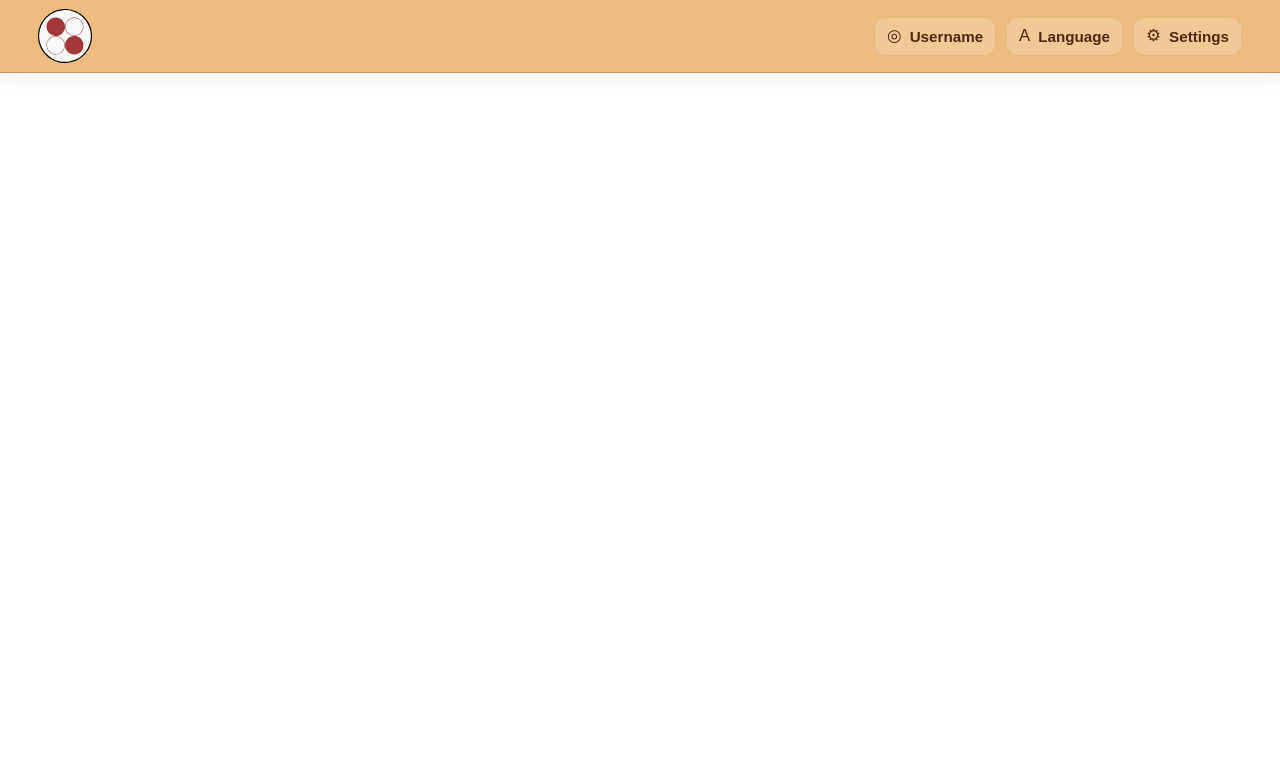
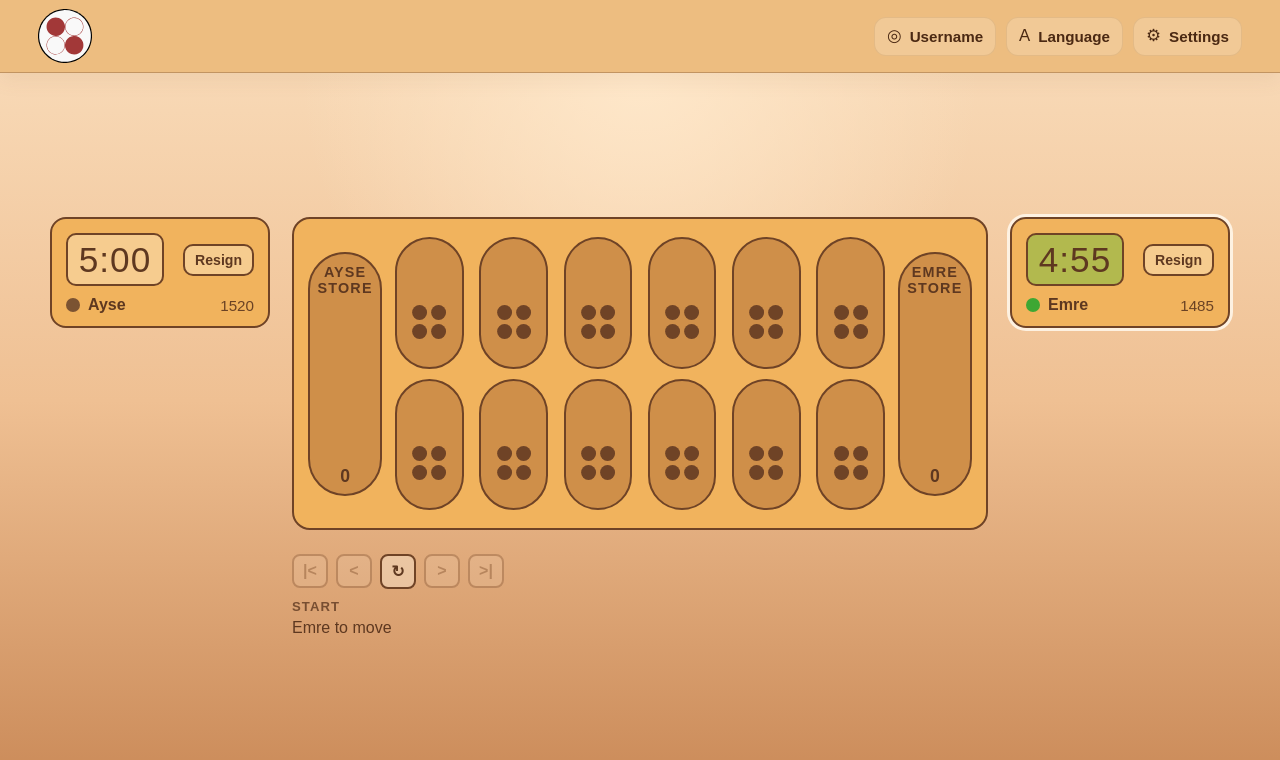
Before and after one commit to Teamuchin/online-mangala-website, a React (Vite) app: page /game/bot in a window 1280 px wide. Shown: the top 760 px of the page. Built offline with nearby package versions, Linux system fonts and the light colour scheme; a web font is replaced by a local one.

Commit message:
Implement bot gameplay mode and session persistence

```diff
--- a/src/App.jsx
+++ b/src/App.jsx
@@ -18,6 +18,7 @@ function App() {
         <Route path="/login" element={<Login />} />
         <Route path="/register" element={<Register />} />
         <Route path="/game/local" element={<MangalaGame />} />
+        <Route path="/game/bot" element={<MangalaGame />} />
         <Route path="/account" element={<AccountSettings />} />
         <Route path="/banner" element={<Banner />} />
         <Route path="/learn" element={<LearnTrainPage />} />
--- a/src/components/mangala/Board.jsx
+++ b/src/components/mangala/Board.jsx
@@ -13,6 +13,7 @@ export default function Board({
   showVisualStones,
   lastMove,
   disableInteraction = false,
+  interactiveSide = null,
   onPitClick,
 }) {
   const topRow = [...PLAYER_CONFIG.top.pitIndexes].reverse()
@@ -47,6 +48,7 @@ export default function Board({
               currentPlayer,
               gameStatus,
               side: 'top',
+              interactiveSide,
             })}
             isSelected={selectedPit === index}
             onClick={() => onPitClick(index)}
@@ -70,6 +72,7 @@ export default function Board({
               currentPlayer,
               gameStatus,
               side: 'bottom',
+              interactiveSide,
             })}
             isSelected={selectedPit === index}
             onClick={() => onPitClick(index)}
--- a/src/components/mangala/MangalaGame.module.css
+++ b/src/components/mangala/MangalaGame.module.css
@@ -205,7 +205,7 @@
 
 .pit:disabled {
   cursor: not-allowed;
-  opacity: 0.55;
+  opacity: 1;
 }
 
 .selectedPit {
--- a/src/components/mangala/boardState.js
+++ b/src/components/mangala/boardState.js
@@ -29,10 +29,12 @@ export function isPitDisabled({
   currentPlayer,
   gameStatus,
   side,
+  interactiveSide = null,
 }) {
   return (
     disableInteraction ||
     gameStatus === 'finished' ||
+    (interactiveSide !== null && side !== interactiveSide) ||
     currentPlayer !== side ||
     board[index] === 0
   )
--- /dev/null
+++ b/src/components/mangala/gamePersistence.js
@@ -0,0 +1,55 @@
+export const ACTIVE_MATCH_STORAGE_KEY = 'mangala.activeMatch'
+const STORAGE_VERSION = 1
+
+export function buildPersistedMatchSession({
+  game,
+  showVisualStones,
+  animateMoves,
+  reviewIndex,
+  matchMode,
+  matchToken,
+  botSettings,
+}) {
+  return {
+    version: STORAGE_VERSION,
+    game,
+    showVisualStones,
+    animateMoves,
+    reviewIndex,
+    matchMode,
+    matchToken,
+    botSettings,
+  }
+}
+
+function isValidStoredSession(session) {
+  return Boolean(
+    session &&
+      session.version === STORAGE_VERSION &&
+      session.game &&
+      Array.isArray(session.game.board) &&
+      session.game.players &&
+      session.game.matchRecord &&
+      Array.isArray(session.game.matchRecord.positions) &&
+      Array.isArray(session.game.matchRecord.moves) &&
+      typeof session.showVisualStones === 'boolean' &&
+      typeof session.animateMoves === 'boolean' &&
+      (session.matchMode === null ||
+        session.matchMode === undefined ||
+        typeof session.matchMode === 'string'),
+  )
+}
+
+export function readPersistedMatchSession(serializedSession) {
+  if (!serializedSession) {
+    return null
+  }
+
+  try {
+    const parsedSession = JSON.parse(serializedSession)
+
+    return isValidStoredSession(parsedSession) ? parsedSession : null
+  } catch {
+    return null
+  }
+}
--- a/src/components/mangala/useMangalaGame.js
+++ b/src/components/mangala/useMangalaGame.js
@@ -8,6 +8,11 @@ import {
 } from './gameLogic'
 import { chooseBotMove } from './botLogic.js'
 import { MOVE_ANIMATION_DELAY_MS } from './constants'
+import {
+  ACTIVE_MATCH_STORAGE_KEY,
+  buildPersistedMatchSession,
+  readPersistedMatchSession,
+} from './gamePersistence.js'
 import {
   buildAnimatedLastMove,
 } from './movePresentation'
@@ -58,13 +63,61 @@ function scheduleAnimatedMove({
 }
 
 export function useMangalaGame(initialConfig) {
-  const [game, setGame] = useState(() => createInitialState(initialConfig))
-  const [showVisualStones, setShowVisualStones] = useState(true)
-  const [animateMoves, setAnimateMoves] = useState(false)
-  const [reviewIndex, setReviewIndex] = useState(null)
+  const restoredSession =
+    typeof window === 'undefined'
+      ? null
+      : readPersistedMatchSession(
+          window.localStorage.getItem(ACTIVE_MATCH_STORAGE_KEY),
+        )
+  const shouldRestorePersistedSession = Boolean(
+    restoredSession &&
+      (
+        !initialConfig?.matchMode ||
+        restoredSession.matchMode === initialConfig.matchMode
+      ) &&
+      (
+        !initialConfig?.matchToken ||
+        restoredSession.matchToken === initialConfig.matchToken
+      ),
+  )
+  const activeMatchMode =
+    shouldRestorePersistedSession
+      ? restoredSession?.matchMode ?? initialConfig?.matchMode ?? null
+      : initialConfig?.matchMode ?? null
+  const activeMatchToken =
+    shouldRestorePersistedSession
+      ? restoredSession?.matchToken ?? initialConfig?.matchToken ?? null
+      : initialConfig?.matchToken ?? null
+  const [game, setGame] = useState(
+    () =>
+      shouldRestorePersistedSession
+        ? restoredSession.game
+        : createInitialState(initialConfig),
+  )
+  const [showVisualStones, setShowVisualStones] = useState(
+    () =>
+      shouldRestorePersistedSession
+        ? restoredSession.showVisualStones
+        : true,
+  )
+  const [animateMoves, setAnimateMoves] = useState(
+    () =>
+      shouldRestorePersistedSession
+        ? restoredSession.animateMoves
+        : false,
+  )
+  const [reviewIndex, setReviewIndex] = useState(
+    () =>
+      shouldRestorePersistedSession
+        ? restoredSession.reviewIndex
+        : null,
+  )
   const animationTimeoutsRef = useRef([])
   const botTurnTimeoutRef = useRef(null)
-  const botSettings = initialConfig?.botSettings ?? null
+  const botSettings =
+    shouldRestorePersistedSession
+      ? restoredSession?.botSettings ?? initialConfig?.botSettings ?? null
+      : initialConfig?.botSettings ?? null
   const latestPositionIndex = game.matchRecord.positions.length - 1
   const activePositionIndex = reviewIndex ?? latestPositionIndex
   const activePosition = game.matchRecord.positions[activePositionIndex]
@@ -125,6 +178,32 @@ export function useMangalaGame(initialConfig) {
     [],
   )
 
+  useEffect(() => {
+    if (typeof window === 'undefined') {
+      return
+    }
+
+    const session = buildPersistedMatchSession({
+      game,
+      showVisualStones,
+      animateMoves,
+      reviewIndex,
+      matchMode: activeMatchMode,
+      matchToken: activeMatchToken,
+      botSettings,
+    })
+
+    window.localStorage.setItem(ACTIVE_MATCH_STORAGE_KEY, JSON.stringify(session))
+  }, [
+    activeMatchMode,
+    activeMatchToken,
+    animateMoves,
+    botSettings,
+    game,
+    reviewIndex,
+    showVisualStones,
+  ])
+
   const handleReset = () => {
     clearAnimationTimeouts()
     clearBotTurnTimeout()
@@ -142,7 +221,12 @@ export function useMangalaGame(initialConfig) {
 
   const handlePitClick = (pitIndex) => {
     setGame((currentGame) => {
-      if (reviewIndex !== null || currentGame.moveInProgress || currentGame.gameStatus !== 'playing') {
+      if (
+        reviewIndex !== null ||
+        currentGame.moveInProgress ||
+        currentGame.gameStatus !== 'playing' ||
+        (botSettings && currentGame.currentPlayer === 'top')
+      ) {
         return currentGame
       }
 
--- a/src/pages/Home.jsx
+++ b/src/pages/Home.jsx
@@ -22,6 +22,7 @@ export default function Home() {
   const closeBotSetup = () => setIsBotSetupOpen(false)
 
   const handleStartBotMatch = () => {
+    const matchToken = Date.now()
     const startingPlayer =
       botFirstMove === 'random'
         ? Math.random() < 0.5
@@ -31,17 +32,28 @@ export default function Home() {
           ? 'top'
           : 'bottom'
 
-    navigate('/game/local', {
+    navigate('/game/bot', {
       state: {
         botSettings: {
           difficulty: Number(botDifficulty),
           firstMove: botFirstMove,
         },
         matchMode: 'computer',
+        matchToken,
         startingPlayer,
       },
     })
     closeBotSetup()
+  }
+
+  const handleStartLocalMatch = () => {
+    const matchToken = Date.now()
+    navigate('/game/local', {
+      state: {
+        matchMode: 'local',
+        matchToken,
+      },
+    })
   }
 
   if (!isAuthenticated) {
@@ -90,6 +102,15 @@ export default function Home() {
                 >
                   {action.label}
                 </button>
+              ) : action.label === 'Local Match' ? (
+                <button
+                  key={action.label}
+                  type="button"
+                  className={styles[action.className]}
+                  onClick={handleStartLocalMatch}
+                >
+                  {action.label}
+                </button>
               ) : (
                 <Link key={action.label} to={action.to} className={styles[action.className]}>
                   {action.label}
--- a/src/pages/MangalaGame.jsx
+++ b/src/pages/MangalaGame.jsx
@@ -12,9 +12,18 @@ import styles from '../components/mangala/MangalaGame.module.css'
 export default function MangalaGame() {
   const location = useLocation()
   const { setSettingsContent } = useGlobalHeader()
-  const botSettings = location.state?.botSettings ?? null
-  const initialConfig = botSettings
-    ? {
+  const matchMode =
+    location.pathname === '/game/bot'
+      ? 'computer'
+      : 'local'
+  const botSettings = matchMode === 'computer' ? location.state?.botSettings ?? null : null
+  const initialConfig =
+    matchMode === 'local'
+      ? { matchMode: 'local' }
+      : botSettings
+        ? {
+            matchMode: 'computer',
+            matchToken: location.state?.matchToken ?? null,
         botSettings,
         initialCurrentPlayer: location.state?.startingPlayer ?? 'bottom',
         initialPlayers: {
@@ -27,8 +36,10 @@ export default function MangalaGame() {
             isBot: true,
           },
         },
-      }
-    : undefined
+          }
+        : {
+            matchMode: 'computer',
+          }
   const {
     game,
     displayedGame,
@@ -111,6 +122,7 @@ export default function MangalaGame() {
               showVisualStones={showVisualStones}
               lastMove={displayedGame.lastMove}
               disableInteraction={isReviewing}
+              interactiveSide={botSettings ? 'bottom' : null}
               onPitClick={handlePitClick}
             />
             <ReplayControls
```
Also changed, not shown: 1 other file (tests, documents, lock files or other folders).
